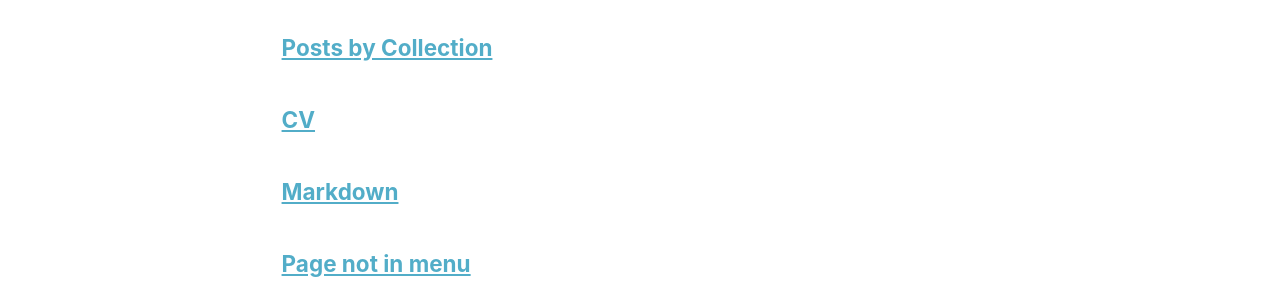
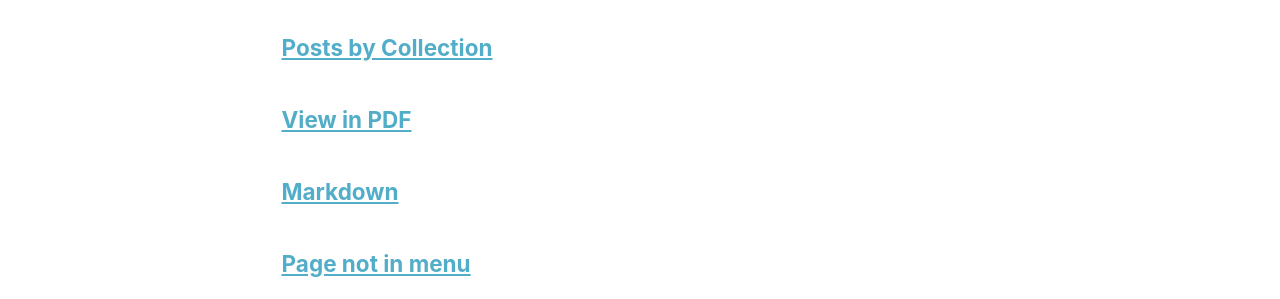
Before and after one commit to Xiaoyang-Rebecca/xiaoyang-rebecca.github.io, a Jekyll site: the page built from _pages/page-archive.html, in a window 1280 px wide. Shown: the part 535-834 px from the top of the page. Built offline with Jekyll 4.4.1, drawn with Linux system fonts in a browser that asks for light colours.

Commit message:
Update cv.md

```diff
--- a/_pages/cv.md
+++ b/_pages/cv.md
@@ -1,13 +1,13 @@
 ---
 layout: archive
-title: "CV"
+title:
 permalink: /cv/
 author_profile: true
 redirect_from:
   - /resume
 ---
 
-# [ View in PDF ](https://drive.google.com/file/d/1fzcYLxRPoGuVQn86Krh8u5BrkdtxEhvW/view?usp=sharing)
+## [ View in PDF ](https://drive.google.com/file/d/1fzcYLxRPoGuVQn86Krh8u5BrkdtxEhvW/view?usp=sharing)
 
 {% include base_path %}
 
@@ -80,6 +80,8 @@
 * Workshop on Medical Image Computing and Computer Assisted Intervention(MICCAI),  2020
 * Geophysical Journal International, 2019
 * IEEE International Symposium on Biomedical Imaging, 2018
+
+
 <!--
 Presentations
 ======
```
